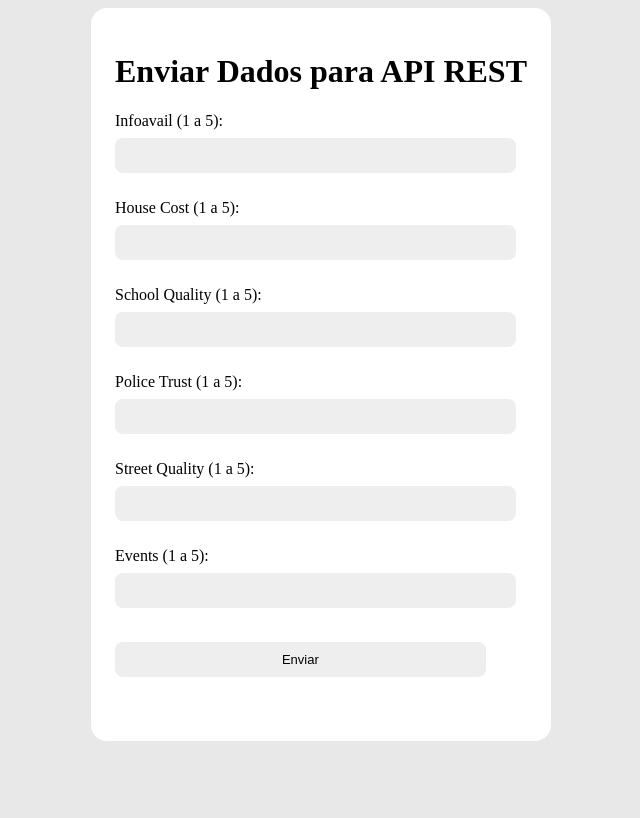
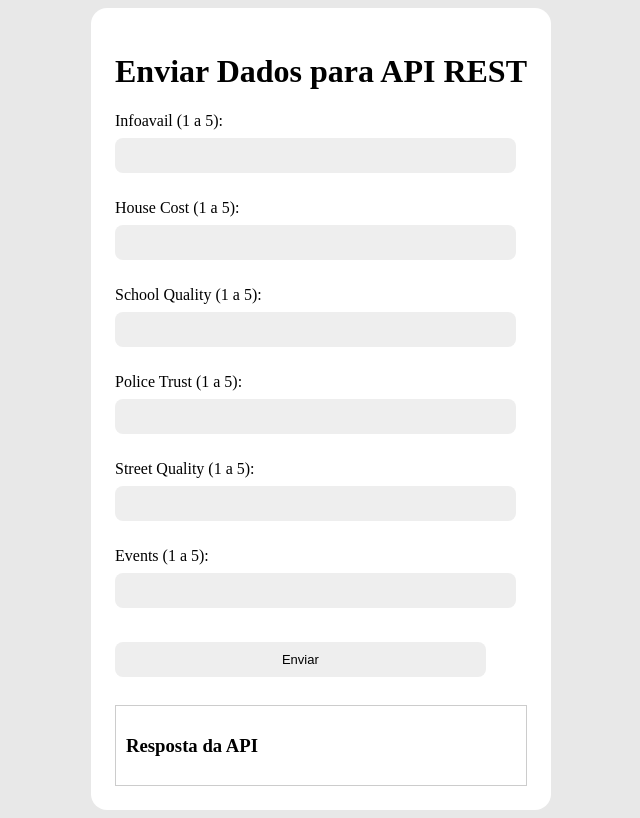
Before and after one commit to Y4nnLS/Machine_Learning-Python, a Flask app: page / in a window 1280 px wide. Shown: the whole page, without its empty margins (319-959 px from the left). Before the commit the page ends 741 px from the top, so only its background shows below. Run offline with Flask 3, Linux system fonts and the light colour scheme.

Commit message:
atualização de arquivos

```diff
--- a/app.py
+++ b/app.py
@@ -18,7 +18,7 @@ def predict():
     X.append(features['streetquality'])
     X.append(features['events'])
 
-    model = joblib.load('model.joblib')
+    model = joblib.load('C:\\Users\\yann_\\OneDrive\\Documentos\\GitHub\\Machine_Learning-Python\\model.joblib')
     y_pred = model.predict( [X] )
     happy = [0, 1]
     return jsonify( { 'class' : happy[y_pred[0]] } )
--- a/templates/index.html
+++ b/templates/index.html
@@ -7,6 +7,14 @@
     <meta name="viewport" content="width=device-width, initial-scale=1.0">
     <link rel="stylesheet" href="{{ url_for('static', filename='style.css')}}">
     <title>Machine Learning</title>
+    <style>
+        /* Adicione estilos conforme necessário */
+        .response-container {
+            margin-top: 20px;
+            border: 1px solid #ccc;
+            padding: 10px;
+        }
+    </style>
 </head>
 
 <body>
@@ -35,8 +43,10 @@
 
                 <input type="submit" value="Enviar">
             </form>
-
-            <p id="responseMessage"></p>
+            <div class="response-container">
+                <h3>Resposta da API</h3>
+                <p id="responseMessage"></p>
+            </div>
 
             <script>
                 document.getElementById("myForm").addEventListener("submit", function (e) {
```
Also changed, not shown: training.py (+13 -1 lines), README.md, 1 other file.
